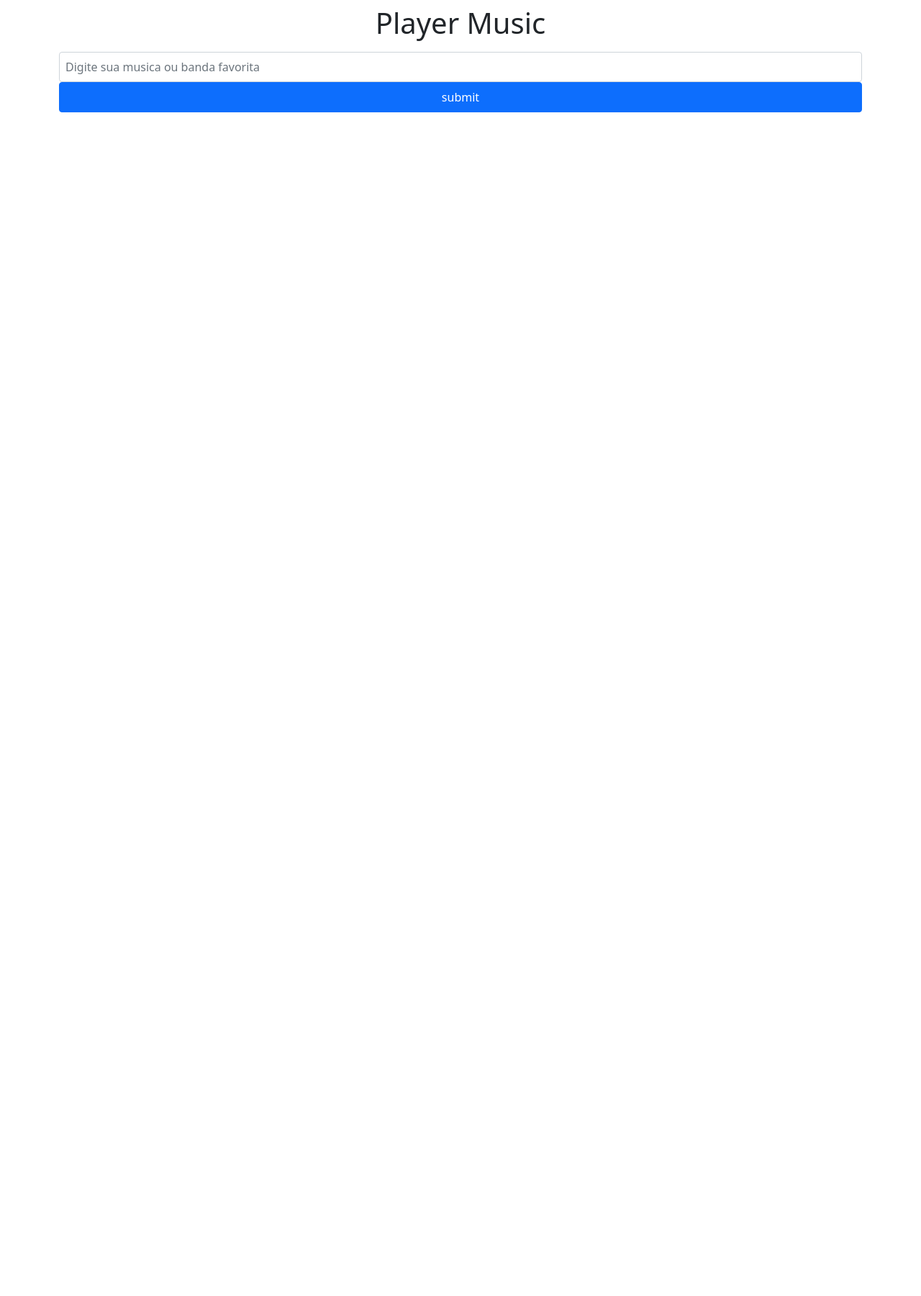
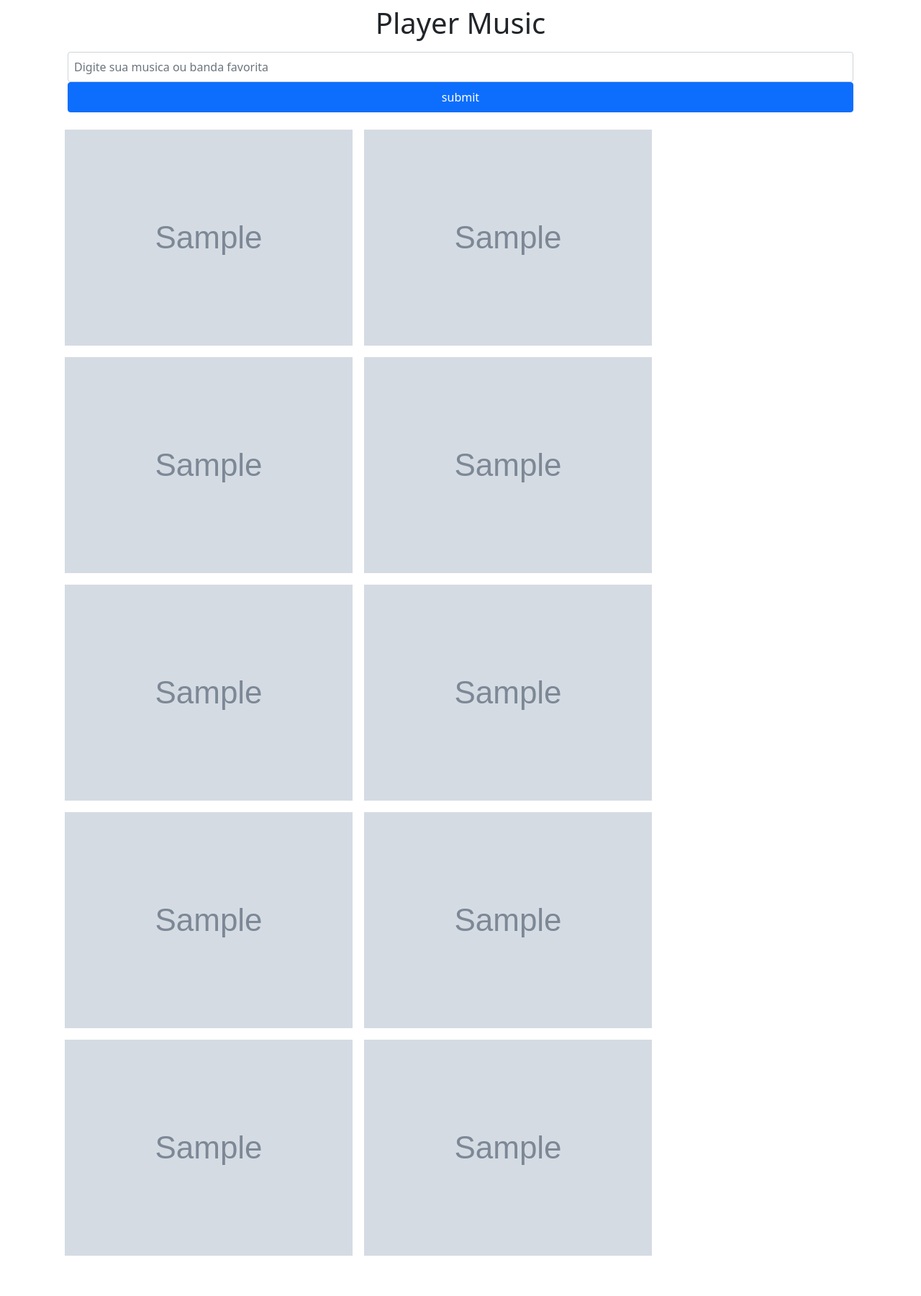
Before and after one commit to williamrx777/deezerapi, a Flask app: page / in a window 1280 px wide. Shown: the whole page at 72% size. Before the commit the page ends 156 px from the top, so only its background shows below. Run offline with Flask 2, Linux system fonts and the light colour scheme; grey boxes marked "Sample" are stand-in pictures; a database or web service that is not in the repository returns one stand-in record (values such as "Sample title"); data that the repository does not hold is empty.

Commit message:
Secund commit

```diff
--- a/app.py
+++ b/app.py
@@ -8,11 +8,50 @@ def index():
         musicas = request.form["nome"]
         return redirect(url_for("musicas", nome=musicas))
     else:
-        return render_template('index.html')
+        url = "https://deezerdevs-deezer.p.rapidapi.com/playlist/10958739202"
+
+        headers = {
+	        "X-RapidAPI-Key": "a20c999515msh9ad00c73d2b660ap1c376ajsn2046be0cfe12",
+	        "X-RapidAPI-Host": "deezerdevs-deezer.p.rapidapi.com"
+        }
+
+    response = requests.request("GET", url, headers=headers)
+    q = response.json()
+    l = q['tracks']['data'][0]['link']
+    t = q['tracks']['data'][0]['title']
+    c = q['tracks']['data'][0]['album']['cover_medium']
+    l1 = q['tracks']['data'][1]['link']
+    t1 = q['tracks']['data'][1]['title']
+    c1 = q['tracks']['data'][1]['album']['cover_medium']
+    l2 = q['tracks']['data'][2]['link']
+    t2 = q['tracks']['data'][2]['title']
+    c2 = q['tracks']['data'][2]['album']['cover_medium']
+    l3 = q['tracks']['data'][3]['link']
+    t3 = q['tracks']['data'][3]['title']
+    c3 = q['tracks']['data'][3]['album']['cover_medium']
+    l4 = q['tracks']['data'][4]['link']
+    t4 = q['tracks']['data'][4]['title']
+    c4 = q['tracks']['data'][4]['album']['cover_medium']
+    l5 = q['tracks']['data'][5]['link']
+    t5 = q['tracks']['data'][5]['title']
+    c5 = q['tracks']['data'][5]['album']['cover_medium']
+    l6 = q['tracks']['data'][6]['link']
+    t6 = q['tracks']['data'][6]['title']
+    c6 = q['tracks']['data'][6]['album']['cover_medium']
+    l7 = q['tracks']['data'][7]['link']
+    t7 = q['tracks']['data'][7]['title']
+    c7 = q['tracks']['data'][7]['album']['cover_medium']
+    l8 = q['tracks']['data'][8]['link']
+    t8 = q['tracks']['data'][8]['title']
+    c8 = q['tracks']['data'][8]['album']['cover_medium']
+    l9 = q['tracks']['data'][9]['link']
+    t9 = q['tracks']['data'][9]['title']
+    c9 = q['tracks']['data'][9]['album']['cover_medium']
+    return render_template('index.html',l=l,t=t,c=c,l1=l1,t1=t1,c1=c1,l2=l2,t2=t2,c2=c2,l3=l3,t3=t3,c3=c3,l4=l4,t4=t4,c4=c4,l5=l5,t5=t5,c5=c5,l6=l6,t6=t6,c6=c6,l7=l7,t7=t7,c7=c7,l8=l8,t8=t8,c8=c8,l9=l9,t9=t9,c9=c9)
 @app.route('/musicas/<nome>')
 def musicas(nome=None):
-        artist = nome
-        musica = requests.get(f"https://api.deezer.com/search?q={artist}")
+        a = nome
+        musica = requests.get(f"https://api.deezer.com/search?q={a}")
         musica_dic = musica.json()
         link = musica_dic['data'][0]['link']
         descricao = musica_dic['data'][0]['title']
--- a/templates/index.html
+++ b/templates/index.html
@@ -1,6 +1,7 @@
 {% extends 'base.html' %}
 
 {% block content %}
+    <div class="container">
         <form action="#" method="post">
                 <div class="container container-fluid">
                     <div class="d-flex flex-column mb-3">
@@ -10,4 +11,23 @@
                     </div>
                 </div>
         </form>
+    </div>
+    <div class="container container-fluid">
+        <div class="d-flex flex-row mb-5 flex-wrap">
+
+
+            <a class="p-2" href="{{l}}"><img src="{{c}}" alt=""></a>
+            <a class="p-2" href="{{l1}}"><img src="{{c1}}" alt=""></a>
+            <a class="p-2" href="{{l2}}"><img src="{{c2}}" alt=""></a>
+            <a class="p-2" href="{{l3}}"><img src="{{c3}}" alt=""></a>
+            <a class="p-2" href="{{l4}}"><img src="{{c4}}" alt=""></a>
+            <a class="p-2" href="{{l5}}"><img src="{{c5}}" alt=""></a>
+            <a class="p-2" href="{{l6}}"><img src="{{c6}}" alt=""></a>
+            <a class="p-2" href="{{l7}}"><img src="{{c7}}" alt=""></a>
+            <a class="p-2" href="{{l8}}"><img src="{{c8}}" alt=""></a>
+            <a class="p-2" href="{{l9}}"><img src="{{c9}}" alt=""></a>
+
+        </div>
+    </div>
+
 {% endblock %}
```
Lines whose indentation alone changed are shown as unchanged.
